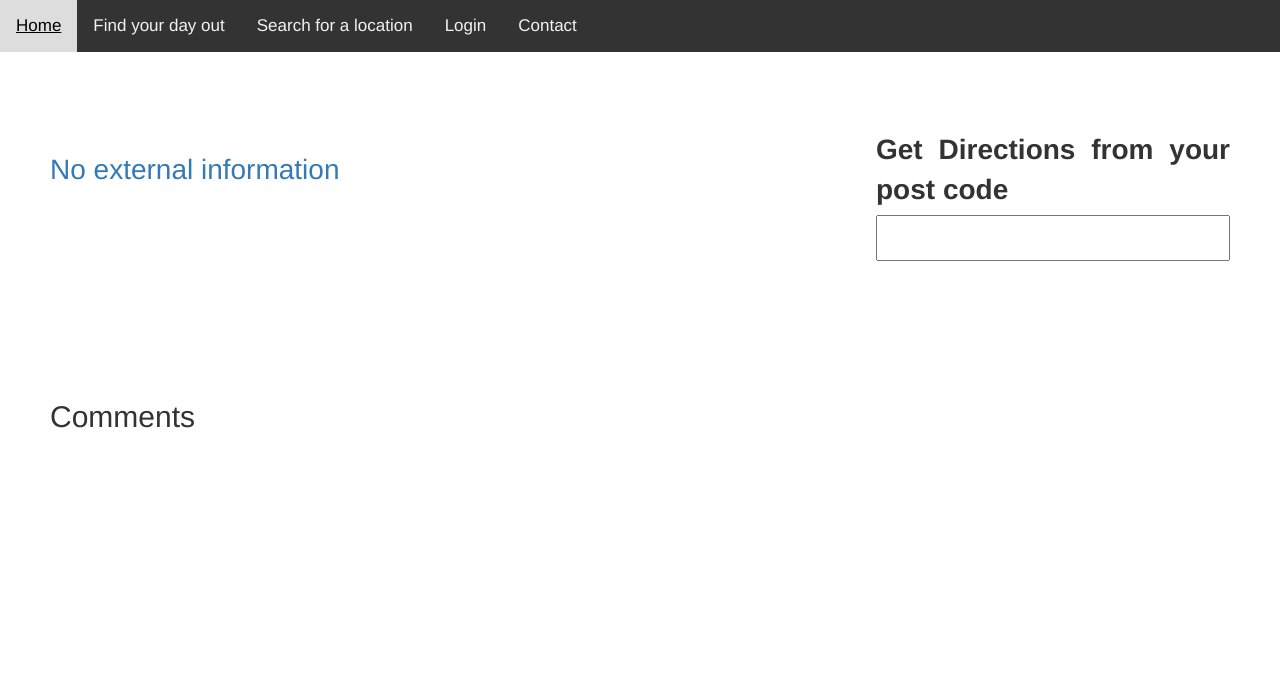
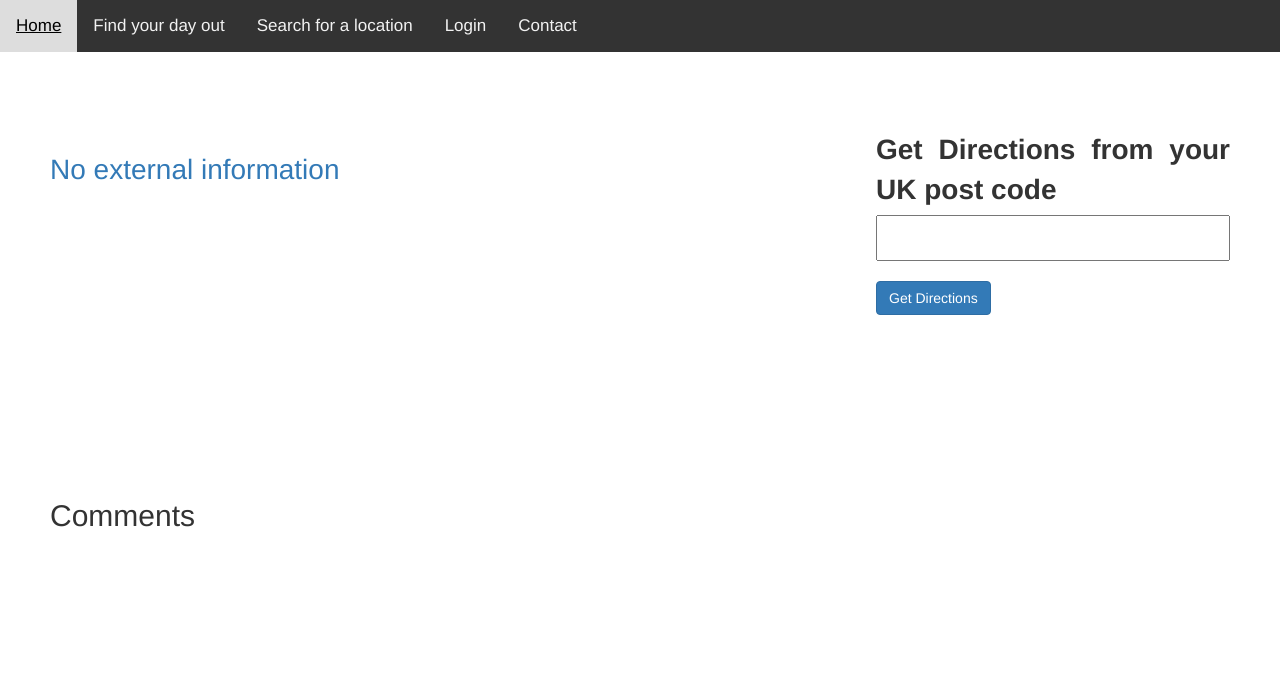
Before and after one commit to sbaker-dev/ToTheGreatOutDoors, a Django app: template Django/ToTheGreatOutDoors/core/templates/pages/place_details.html in a window 1280 px wide. Shown: the top 677 px of the page. Run offline with Django 3.2, Linux system fonts and the light colour scheme; the template is opened without the code that fills it, so the values that code supplies are empty; some libraries are stand-ins or nearby versions.

Commit message:
Allow for directions via google maps

```diff
--- a/Django/ToTheGreatOutDoors/core/templates/pages/place_details.html
+++ b/Django/ToTheGreatOutDoors/core/templates/pages/place_details.html
@@ -11,14 +11,13 @@
     <br>
     <br>
 
-<div style="display: grid; grid-template-rows: 100px 250px; padding: 50px">
+<div style="display: grid; grid-template-rows: 40% 60%; padding: 50px">
 
     <div style="display: grid; grid-template-columns: 70% 30%;">
 
         <div>
 
             {% include 'components/location/details.html' %}
-
 
             <br>
 
@@ -28,9 +27,9 @@
         </div>
 
         <div>
-            <label class="textStandard" for="PostCode">Get Directions from your post code</label>
-            <input id="PostCode" type="text" class="textStandard" style="width: 100%">
-
+            <label class="textStandard" for="PostCode">Get Directions from your UK post code</label>
+            <input id="PostCode" type="text" class="textStandard" autocomplete="off" data-map-x="{{ location.map_x }}" data-map-y="{{ location.map_y }}" style="width: 100%">
+            <button class="btn btn-primary" style="margin-top: 20px" onclick="GetDirections()">Get Directions</button>
         </div>
 
         <br>
@@ -56,6 +55,7 @@
 
 </div>
 
+    <script src="{% static 'js/directions.js' %}"></script>
 
 
 {% endblock %}
--- /dev/null
+++ b/Django/static/js/directions.js
@@ -0,0 +1,11 @@
+/**
+ * Parse the Post code from the user, and then add in the map coordinates x and y position. Combine these with the
+ * google maps https base link (with directions) to create an external link. Then, open this link.
+ */
+function GetDirections(){
+
+    let postCode = document.getElementById('PostCode');
+    let locationCoordinate = postCode.getAttribute('data-map-x') + ",+" + postCode.getAttribute('data-map-y')
+    let directionLink = "https://www.google.com/maps/dir/" + postCode.value + ",United+Kingdom/" + locationCoordinate
+    window.open(directionLink)
+}
```
